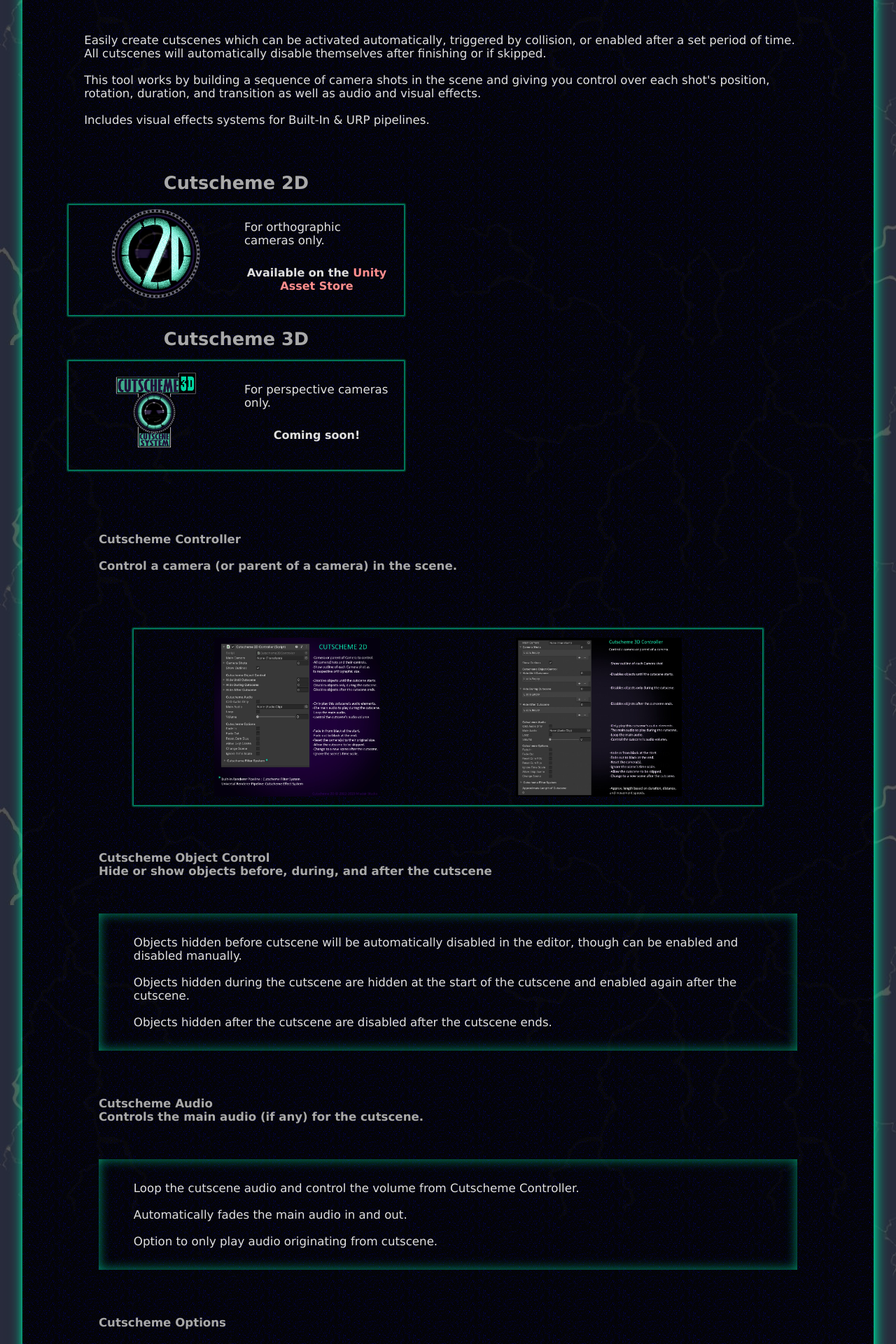
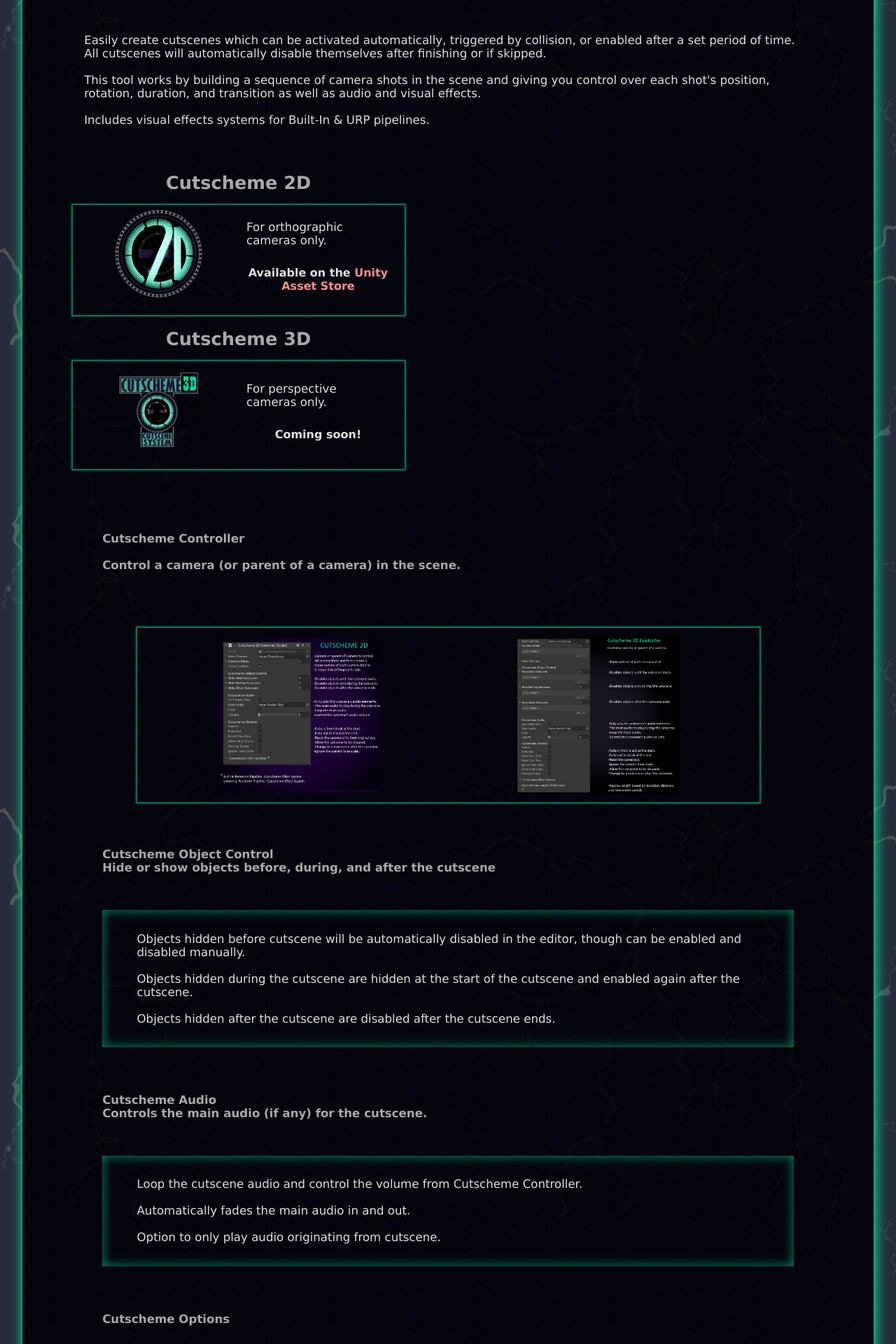
Before and after one commit to Madsir/madsirstudio.github.io, a Jekyll site: the page built from cutscheme/index.html, in a window 1280 px wide. Shown: the part 307-2227 px from the top of the page at 70% size. Built offline with Jekyll 4.4.1, drawn with Linux system fonts in a browser that asks for light colours.

Commit message:
Update index.html

```diff
--- a/cutscheme/index.html
+++ b/cutscheme/index.html
@@ -19,8 +19,8 @@
   background-image: url("/Assets/tough.png")
 }
 .centerdiv{
-	margin-left:2%;
-	margin-right:2%;
+	margin-left:2.5%;
+	margin-right:2.5%;
 }
 .row::after {
   content: "";
```
